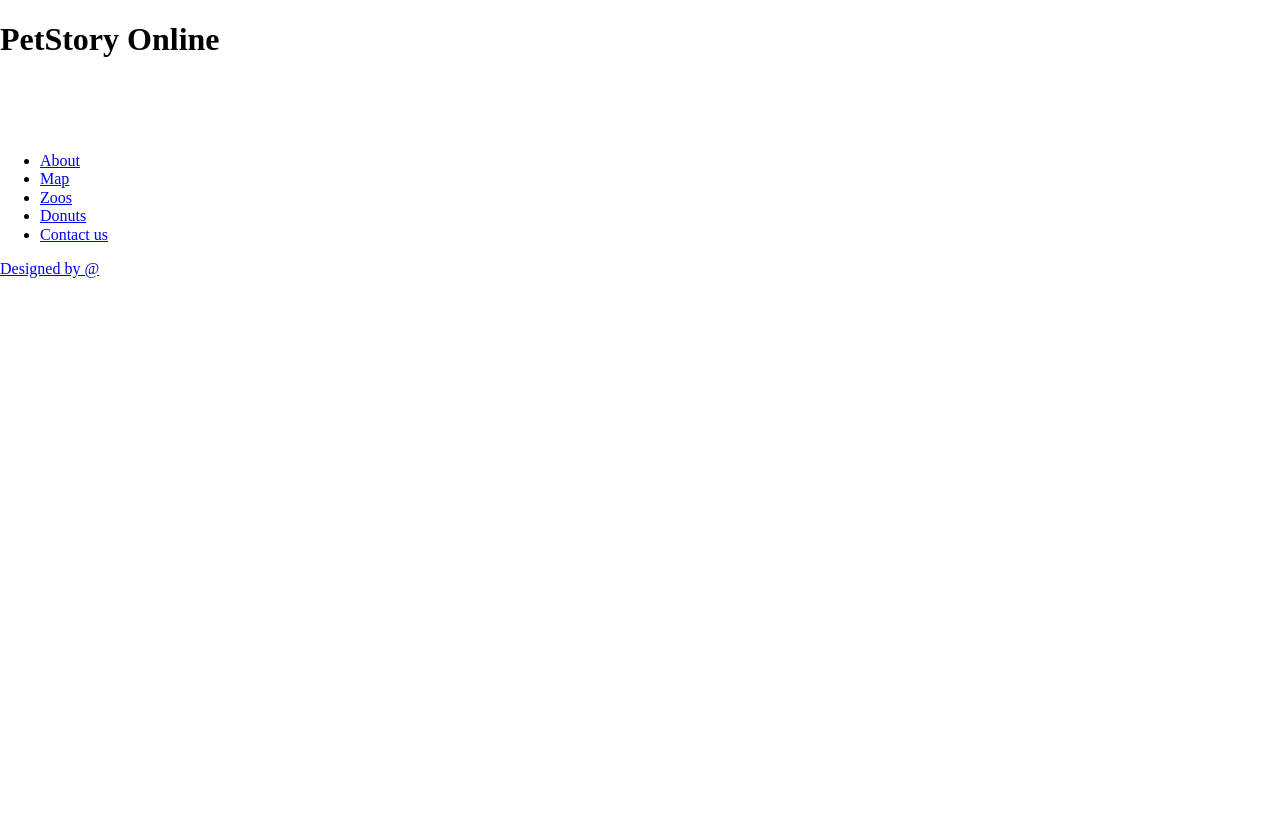
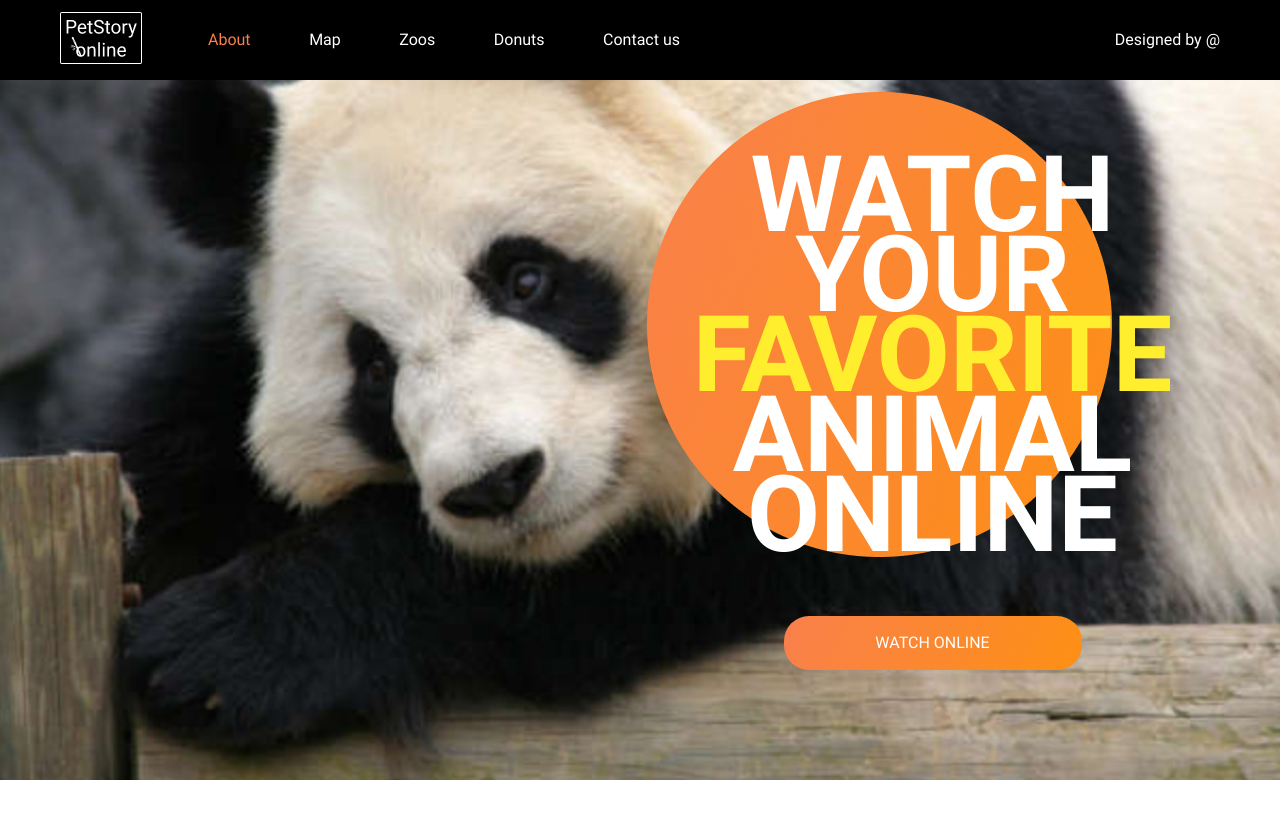
Before and after one commit to sprox0/Online-zoo, a plain HTML site: page pages/main/index.html in a window 1280 px wide. Drawn offline with nearby package versions, Linux system fonts and the light colour scheme.

Commit message:
feat: add intro-section

```diff
--- a/pages/main/index.html
+++ b/pages/main/index.html
@@ -16,11 +16,11 @@
                 <header class="header-section">
                     <div class="nav-wrapper">
                         <nav class="nav-section">
-                            <a href="/pages/main/index.html">
+                            <a class="nav-link" href="/pages/main/index.html">
                                 <img src="/assets/images/logo.png" alt="Logo">
                             </a>
                             <ul class="nav-bar">
-                                <li class="nav-item"><a href="/pages/main/index.html" class="nav-link">About</a></li>
+                                <li class="nav-item"><a href="/pages/main/index.html" class="list-link nav-list-link">About</a></li>
                                 <li class="nav-item"><a href="#" class="list-link">Map</a></li>
                                 <li class="nav-item"><a href="#" class="list-link">Zoos</a></li>
                                 <li class="nav-item"><a href="/pages/donate/donate.html" class="list-link">Donuts</a></li>
@@ -34,9 +34,20 @@
                 </header>
             </div>
             <div class="content-wrapper">
-
+                <div class="content-section">
+                    <div class="content">
+                        <div class="title-wrapper">
+                            <div class="title-section">
+                                <p class="content-title">Watch your<span class="title-clr"> favorite </span>animal online</p>
+                                <img class="content-pic" src="/assets/images/title-background.png">
+                            </div>
+                        </div>
+                        <button class="content-btn">WATCH ONLINE</button>
+                    </div>
+                </div>
             </div>
         </div>
+
     </div>
 </body>
 </html>
--- a/pages/main/style.css
+++ b/pages/main/style.css
@@ -0,0 +1,130 @@
+@font-face {
+    font-family: 'Roboto';
+    src: url(/assets/fonts/Roboto-Regular.ttf);
+}
+
+@font-face {
+    font-family: 'Roboto Bold';
+    src: url(/assets/fonts/Roboto-Bold.ttf);
+}
+
+body {
+    margin: 0 auto;
+}
+
+body, html, ul, ol, li, p, h1, h2, h3, h4 {
+    margin: 0px;
+    padding: 0px;
+}
+
+div,
+button {
+    box-sizing: border-box;
+}
+
+.warpper {
+    width: 1600px;
+    margin: 0 auto;
+}
+
+/**         Header seaction         **/
+
+.header-wrapper {
+    background-color: #000;
+}
+
+.header-section {
+    align-items: center;
+    display: flex;
+    height: 80px;
+    justify-content: space-between;
+    width: 1160px;
+    margin: 0 auto;
+}
+
+.inter-section {
+    background-image: url(/assets/images/Giant-Panda.jpg);
+    background-repeat: no-repeat;
+    background-position: 50% 0;
+}
+
+.list-link {
+    color: #fff;
+    text-decoration: none;
+    font-family: 'Roboto', 'Arial', 'Times New Roman', sans-serif;
+}
+
+.nav-list-link {
+  color: #F9804B ;
+}
+
+.nav-bar {
+    display: flex;
+    width: 472px;
+    justify-content: space-between;
+}
+
+.nav-section {
+    align-items: center;
+    display: flex;
+    width: 620px;
+    justify-content: space-between;
+}
+
+.title-hidden {
+    visibility: hidden;
+    position: absolute !important;
+}
+
+/**         Content Wrapper         **/
+
+.content {
+    justify-content: space-between;
+    height: 590px;
+    width: 575px;
+    display: flex;
+    flex-direction: column;
+    align-items: center;
+}
+
+.content-btn {
+    background: linear-gradient(113.96deg, #F9804B 1.49%, #FE9013 101.44%);
+    border-radius: 25px;
+    border: none;
+    color: #fff;
+    font-family: 'Roboto', 'Times New Roman', sans-serif;
+    width: 298px;
+    height: 54px;
+    z-index: 1;
+}
+
+.content-title {
+    color: #fff;
+    font-family: 'Roboto Bold', 'Times New Roman', sans-serif;
+    font-weight: bold;
+    font-size: 106px;
+    line-height: 80px;
+    text-align: center;
+    text-transform: uppercase;
+    position: relative;
+    top: 75px;
+    z-index: 1;
+}
+
+.content-pic {
+    position: absolute;
+    top: 92px;
+    left: calc(50% - 465px/2 + 239.5px);
+}
+
+.content-section {
+    display: flex;
+    width: 1160px;
+    height: 780px;
+    justify-content: flex-end;
+    margin: 0 auto;
+}
+
+.title-clr {
+    color: #FFEE2E;
+}
```
